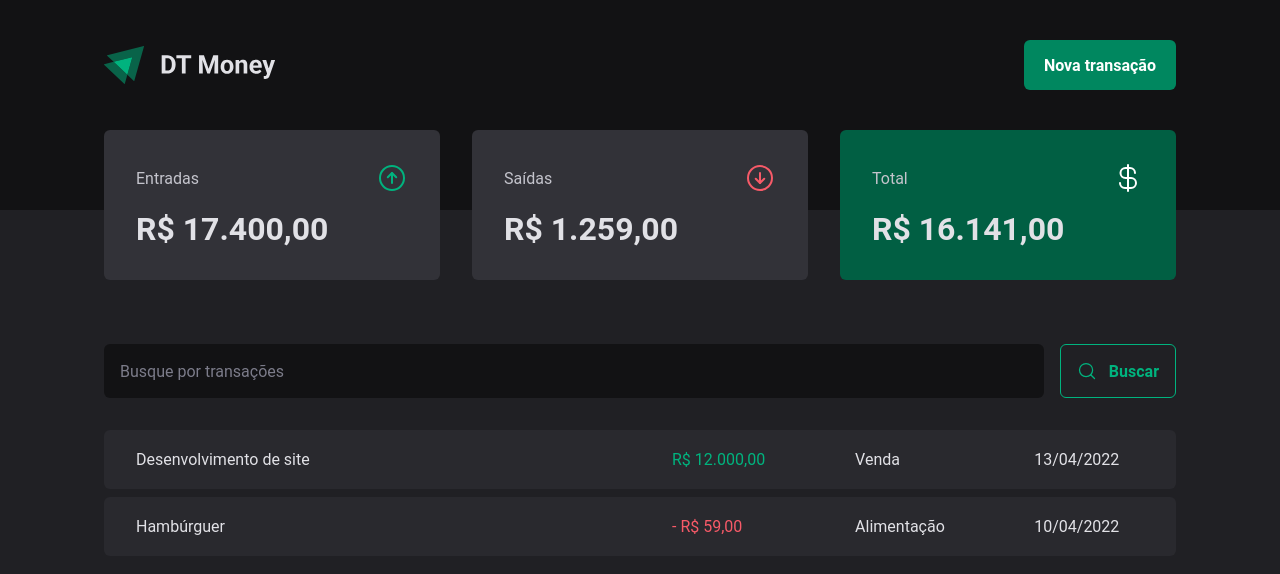
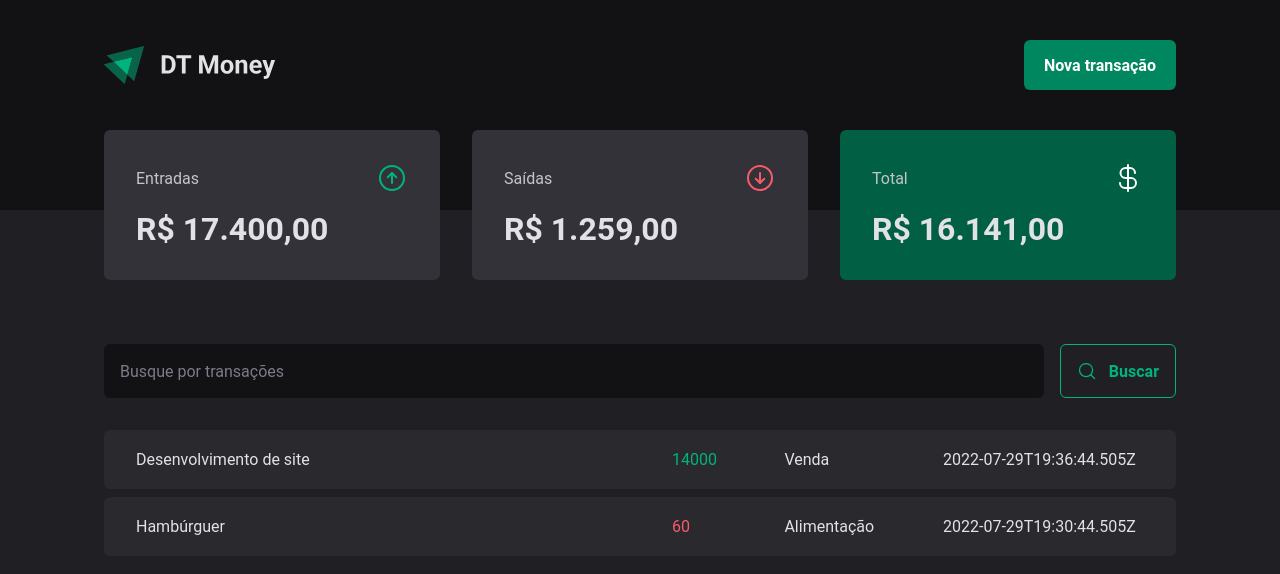
Before and after one commit to maisafolgueral/dt-money, a React app: page / in a window 1280 px wide. Shown: the top 574 px of the page. Built offline with nearby package versions, Linux system fonts and the light colour scheme; data requests are answered from the project's data file; the HTML template or start-up script is replaced by a standard one.

Commit message:
Added http request

```diff
--- a/server.json
+++ b/server.json
@@ -13,7 +13,7 @@
         "description": "Hambúrguer",
         "type": "outcome",
         "category": "Alimentação",
-        "price": 50,
+        "price": 60,
         "createdAt": "2022-07-29T19:30:44.505Z"
       }
     ]
--- a/src/pages/Transactions/index.tsx
+++ b/src/pages/Transactions/index.tsx
@@ -1,9 +1,32 @@
+import { useEffect, useState } from "react";
 import { Header } from "../../components/Header";
 import { Summary } from "../../components/Summary";
 import { SearchForm } from "./components/SearchForm";
 import { PriceHighlight, TransactionsContainer, TransactionsTable } from "./styles";
 
+interface Transaction {
+    id: number;
+    description: string;
+    type: 'income' | 'outcome';
+    price: number;
+    category: string;
+    createdAt: string;
+}
+
 export function Transactions() {
+    const [transactions, setTransactions] = useState<Transaction[]>([]);
+
+    async function loadTransactions() {
+        const response = await fetch('http://localhost:3333/transactions')
+        const data = await response.json()
+
+        setTransactions(data)
+    }
+
+    useEffect(() => {
+        loadTransactions()
+    }, []);
+
     return (
         <div>
             <Header />
@@ -14,26 +37,20 @@
 
                 <TransactionsTable>
                     <tbody>
-                        <tr>
-                            <td width="40%">Desenvolvimento de site</td>
-                            <td>
-                                <PriceHighlight variant="income">
-                                    R$ 12.000,00
-                                </PriceHighlight>
-                            </td>
-                            <td>Venda</td>
-                            <td>13/04/2022</td>
-                        </tr>
-                        <tr>
-                            <td width="50%">Hambúrguer</td>
-                            <td>
-                                <PriceHighlight variant="outcome">
-                                    - R$ 59,00
-                                </PriceHighlight>
-                            </td>
-                            <td>Alimentação</td>
-                            <td>10/04/2022</td>
-                        </tr>
+                        {transactions.map(transaction => {
+                            return (
+                                <tr key={transaction.id}>
+                                    <td width="50%">{transaction.description}</td>
+                                    <td>
+                                        <PriceHighlight variant={transaction.type}>
+                                        {transaction.price}
+                                        </PriceHighlight>
+                                    </td>
+                                    <td>{transaction.category}</td>
+                                    <td>{transaction.createdAt}</td>
+                                </tr>
+                            )
+                        })}
                     </tbody>
                 </TransactionsTable>
             </TransactionsContainer>
```
